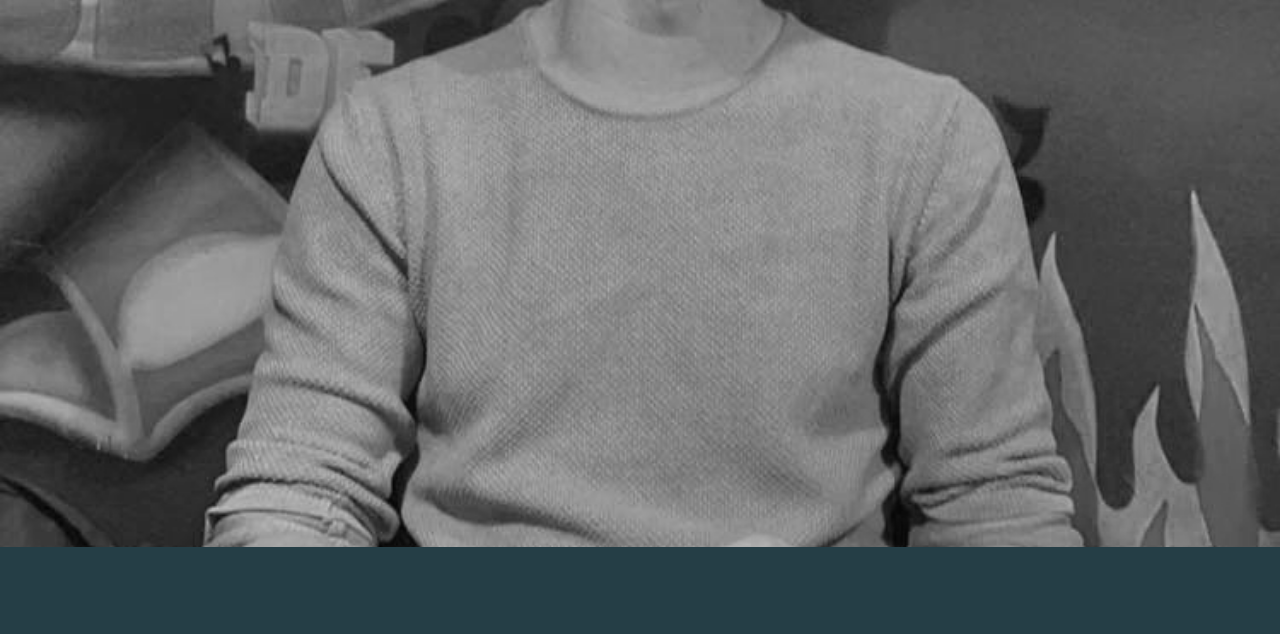
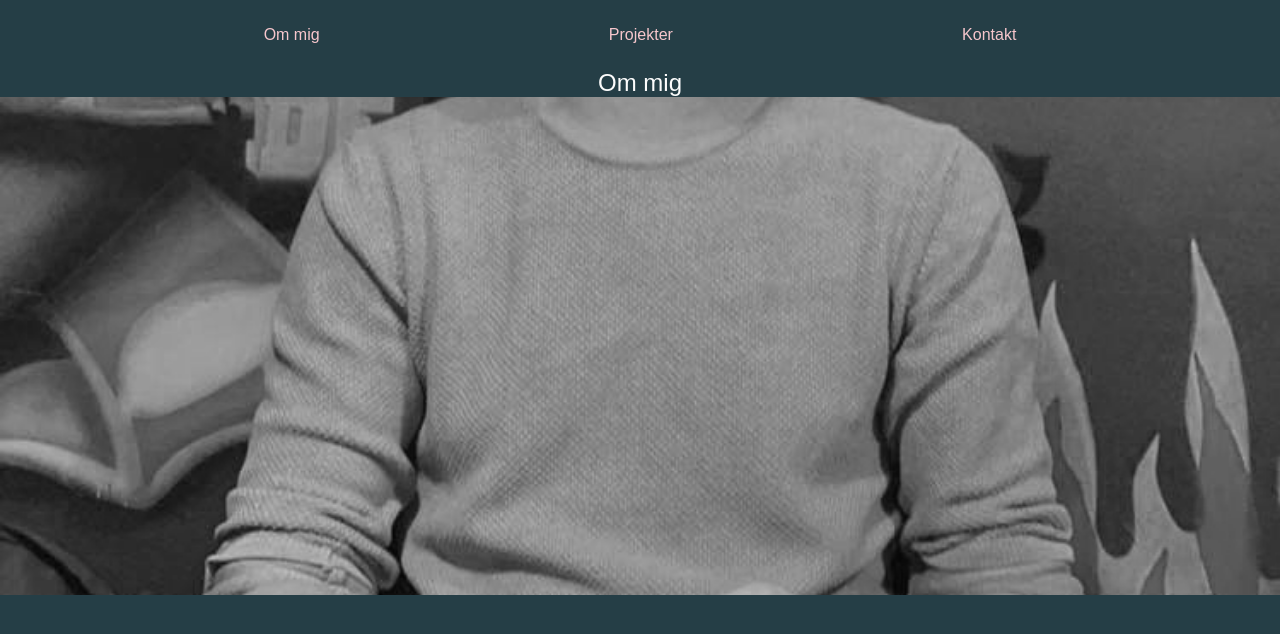
Before and after one commit to StikkelMaal/PP, a plain HTML site: page Portfolio.html in a window 1280 px wide. Drawn offline with Linux system fonts and the light colour scheme.

Commit message:
Update Portfolio.html

```diff
--- a/Portfolio.html
+++ b/Portfolio.html
@@ -5,9 +5,16 @@
     <meta http-equiv="X-UA-Compatible" content="IE=edge" />
     <meta name="viewport" content="width=device-width, initial-scale=1.0" />
     <link rel="stylesheet" href="style.css" />
+    <title>præsentationsportofolio-om-mig</title>
   </head>
   <body>
+    <nav>
+      <a href="Portfolio.html">Om mig</a>
+      <a href="projekter.html">Projekter</a>
+      <a href="kontakt.html">Kontakt</a>
+    </nav>
     <main>
+      <header>Om mig</header>
     </main>
   </body>
 </html>
```
